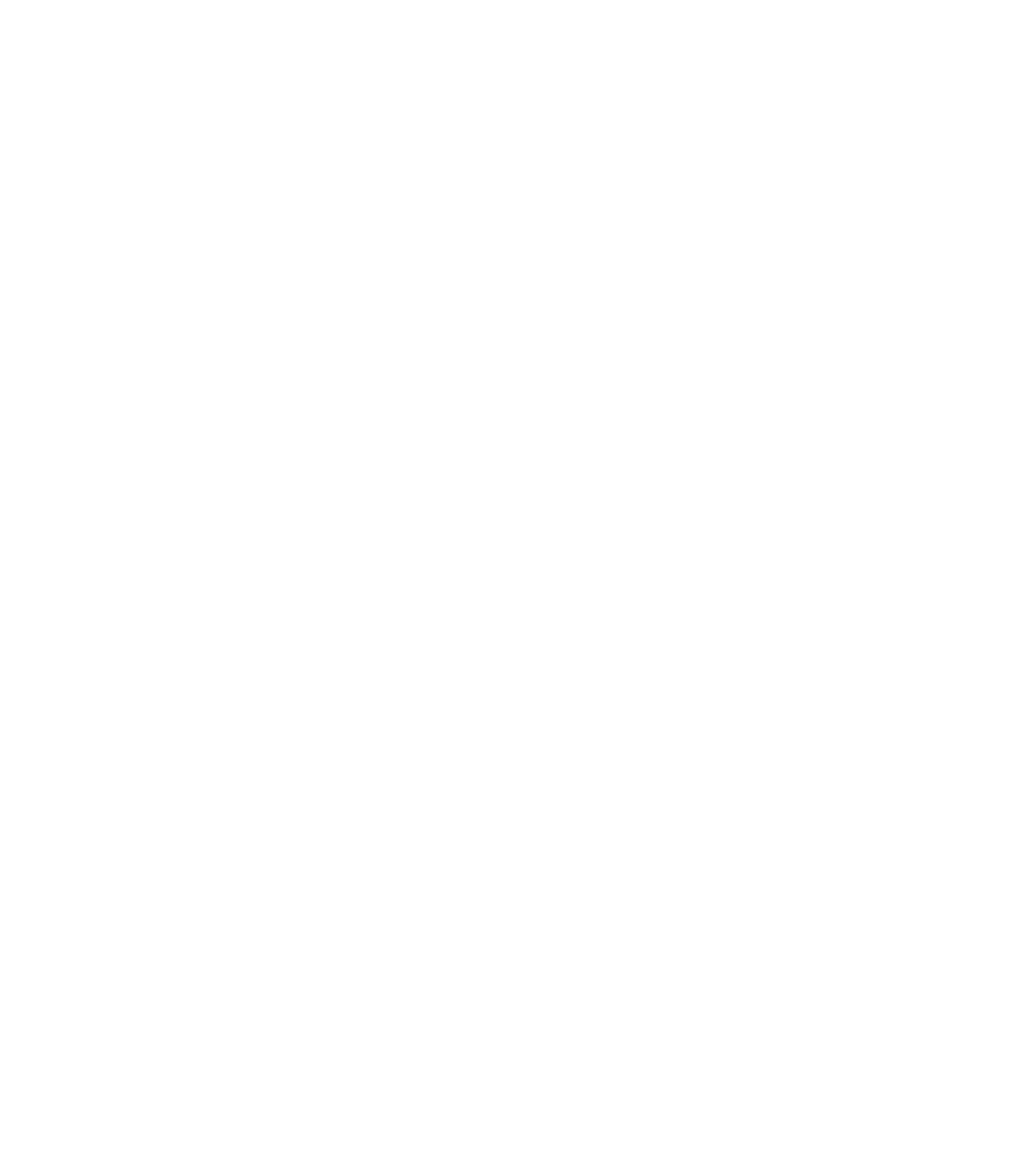
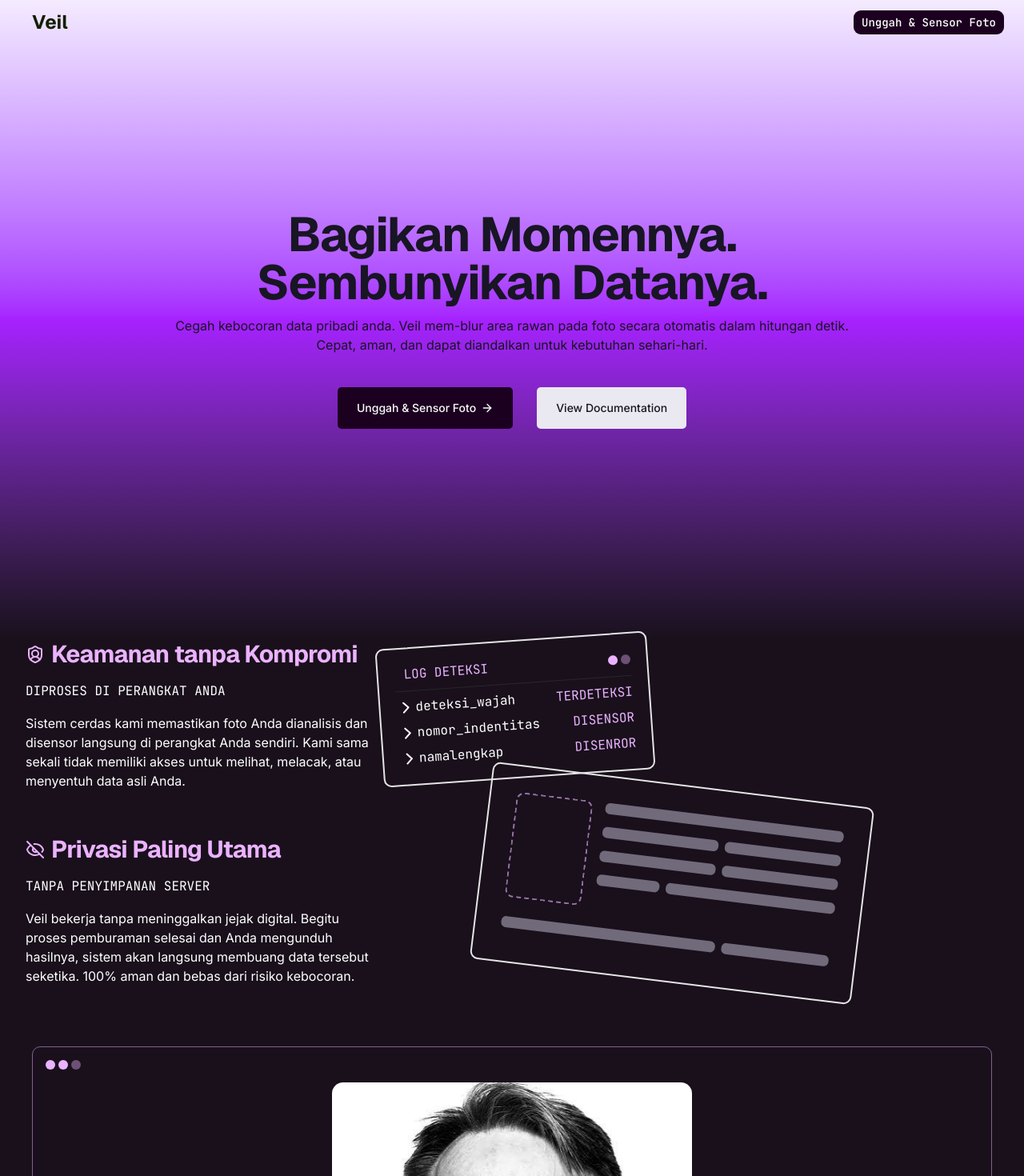
Before and after one commit to Bagas0106/veil-frontend, a Next.js app: page / in a window 1280 px wide. Shown: the top 1470 px of the page at 80% size. Before the commit the page ends 800 px from the top, so only its background shows below. Built offline with nearby package versions, Linux system fonts and the light colour scheme.

Commit message:
feat:tambahin landing page

```diff
--- /dev/null
+++ b/app/blur/page.tsx
@@ -0,0 +1,9 @@
+import Blur from "@/components/ui/blur"
+
+export default function BlurPage(){
+    return(
+        <div>
+            <Blur/>
+        </div>
+    )
+}
--- a/app/globals.css
+++ b/app/globals.css
@@ -7,9 +7,10 @@
 @theme inline {
   --color-background: var(--background);
   --color-foreground: var(--foreground);
-  --font-sans: var(--font-sans);
-  --font-mono: var(--font-geist-mono);
-  --font-heading: var(--font-sans);
+  --font-sans: var(--font-geist-sans);
+  --font-mono: var(--font-jetbrains-mono);
+  --font-inter: var(--font-inter-sans);
+  --font-heading: var(--font-geist-sans);
   --color-sidebar-ring: var(--sidebar-ring);
   --color-sidebar-border: var(--sidebar-border);
   --color-sidebar-accent-foreground: var(--sidebar-accent-foreground);
@@ -49,7 +50,7 @@
 }
 
 :root {
-  --background: oklch(1 0 0);
+  --background: oklch(15.7% 0.019 294.3);
   --foreground: oklch(0.145 0 0);
   --card: oklch(1 0 0);
   --card-foreground: oklch(0.145 0 0);
@@ -84,7 +85,7 @@
 }
 
 .dark {
-  --background: oklch(0.145 0 0);
+  --background: oklch(15.7% 0.019 294.3);
   --foreground: oklch(0.985 0 0);
   --card: oklch(0.205 0 0);
   --card-foreground: oklch(0.985 0 0);
--- a/app/layout.tsx
+++ b/app/layout.tsx
@@ -1,14 +1,26 @@
 import type { Metadata } from "next";
-import { Geist, Geist_Mono } from "next/font/google";
+import { Geist, Geist_Mono, JetBrains_Mono, Inter} from "next/font/google";
 import "./globals.css";
+import Navbar from "@/components/ui/navbar";
+import Footer from "@/components/ui/footer";
 
 const geistSans = Geist({
   variable: "--font-geist-sans",
   subsets: ["latin"],
 });
 
+const JetBrainsMono = JetBrains_Mono({
+  variable: "--font-jetbrains-mono",
+  subsets: ["latin"],
+});
+
 const geistMono = Geist_Mono({
   variable: "--font-geist-mono",
+  subsets: ["latin"],
+});
+
+const interSans = Inter({
+  variable: "--font-inter-sans",
   subsets: ["latin"],
 });
 
@@ -25,9 +37,13 @@ export default function RootLayout({
   return (
     <html
       lang="en"
-      className={`${geistSans.variable} ${geistMono.variable} h-full antialiased`}
+      className={`${geistSans.variable} ${geistMono.variable} ${JetBrainsMono.variable} ${interSans.variable} h-full subpixel-antialiased`}
     >
-      <body className="min-h-full flex flex-col">{children}</body>
+      <body className="min-h-full flex flex-col">
+        <Navbar/>
+        {children}
+        <Footer/>
+      </body>
     </html>
   );
 }
--- a/app/page.tsx
+++ b/app/page.tsx
@@ -1,9 +1,19 @@
 import Image from "next/image";
+import Hero from "@/components/ui/hero";
+import About from "@/components/ui/about";
+import Preview from "@/components/ui/preview";
 
 export default function Home() {
   return (
-    <div>
+    <main className="bg-[#19101C]">
+      <div className="bg-gradient-to-b from-[#f4ebff] via-[#a621ff] to-[#19101C] min-h-screen">
+        <Hero/>
+      </div>
+      <div className="text-white">
+        <About/>
+        <Preview/>
+      </div>
+    </main>
 
-    </div>
   );
 }
--- /dev/null
+++ b/components/ui/about.tsx
@@ -0,0 +1,84 @@
+import { ShieldUser } from "lucide-react"
+import { EyeOff } from "lucide-react"
+import { ChevronRightIcon } from "lucide-react"
+import { User2 } from "lucide-react"
+const explanation = [
+    {
+        icon : <ShieldUser/>,
+        title : "Keamanan tanpa Kompromi",
+        subtitle : "DIPROSES DI PERANGKAT ANDA",
+        description : "Sistem cerdas kami memastikan foto Anda dianalisis dan disensor langsung di perangkat Anda sendiri. Kami sama sekali tidak memiliki akses untuk melihat, melacak, atau menyentuh data asli Anda."
+    },
+    {
+        icon : <EyeOff/>,
+        title : "Privasi Paling Utama",
+        subtitle : "TANPA PENYIMPANAN SERVER",
+        description : "Veil bekerja tanpa meninggalkan jejak digital. Begitu proses pemburaman selesai dan Anda mengunduh hasilnya, sistem akan langsung membuang data tersebut seketika. 100% aman dan bebas dari risiko kebocoran."
+    },
+]
+
+export default function About(){
+    return(
+        <div className="grid grid-cols-[1fr_1.7fr] content-center ">
+            <div className="flex flex-col gap-14 pl-8">
+                {explanation.map((ex) => (
+                    <div className="space-y-4">
+                        <h1 className="font-bold text-3xl text-[#EBB2FF] tracking-tight flex items-center gap-2"> {ex.icon}{ex.title}</h1>
+                        <p className="font-mono text-white">{ex.subtitle}</p>
+                        <p className="text-white font-inter max-w-md">{ex.description}</p>
+                    </div>
+                ))}
+            </div>
+            <div className="font-mono relative ">
+                <div className="border-2 p-5 w-full max-w-[340px] rounded-lg -rotate-4 space-y-2 ">
+                    <div className="flex justify-between items-center">
+                        <p className="text-[#EBB2FF] flex pl-3">LOG DETEKSI</p>
+                        <div className="flex gap-1">
+                            <div className="w-3 h-3 rounded-full bg-[#EBB2FF]"></div>
+                            <div className="w-3 h-3 rounded-full bg-[#EBB2FF]/40"></div>
+                        </div>
+                    </div>
+                    <hr className="border-zinc-800"/>
+                    <div className="flex justify-between">
+                        <p className="text-white flex"><ChevronRightIcon color="white"/> deteksi_wajah</p>
+                        <p className="text-[#EBB2FF]">TERDETEKSI</p>
+                    </div>
+                    <div className="flex justify-between">
+                        <p className="text-white flex"><ChevronRightIcon color="white"/> nomor_indentitas</p>
+                        <p className="text-[#EBB2FF]">DISENSOR</p>
+                    </div>
+                    <div className="flex justify-between">
+                        <p className="text-white flex"><ChevronRightIcon color="white"/> namalengkap</p>
+                        <p className="text-[#EBB2FF]">DISENROR</p>
+                    </div>
+                </div>
+                <div className="border-2 p-8 w-120 h-62 rounded-lg rotate-7 space-y-2 absolute right-50 top-45 space-y-6">
+                    <div className="flex gap-4 w-full">
+                        <div className="w-30 h-33 border-2 border-dashed border-[#EBB2FF]/60 rounded-lg flex items-center justify-center"></div>
+                        <div className="space-y-4">
+                            <div className="w-75">
+                                <div className="h-3.5 w-full bg-[#C8C4D7]/50 rounded-sm "></div>
+                            </div>
+                            <div className="flex gap-2 w-75">
+                                <div className="h-3.5 w-full bg-[#C8C4D7]/50 rounded-sm"></div>
+                                <div className="h-3.5 w-full bg-[#C8C4D7]/50 rounded-sm"></div>
+                            </div>
+                            <div className="flex gap-2 w-75">
+                                <div className="h-3.5 w-full bg-[#C8C4D7]/50 rounded-sm"></div>
+                                <div className="h-3.5 w-full bg-[#C8C4D7]/50 rounded-sm"></div>
+                            </div>
+                            <div className="grid grid-cols-[1fr_2.7fr] gap-2 w-75">
+                                <div className="h-3.5 w-full bg-[#C8C4D7]/50 rounded-sm"></div>
+                                <div className="h-3.5 w-full bg-[#C8C4D7]/50 rounded-sm"></div>
+                            </div>
+                        </div>
+                    </div>
+                    <div className="grid grid-cols-[2fr_1fr] gap-2 w-full">
+                        <div className="h-3.5 w-full bg-[#C8C4D7]/50 rounded-sm"></div>
+                        <div className="h-3.5 w-full bg-[#C8C4D7]/50 rounded-sm"></div>
+                    </div>
+                </div>
+            </div>
+        </div>
+    )
+}
--- /dev/null
+++ b/components/ui/blur.tsx
@@ -0,0 +1,7 @@
+export default function Blur(){
+    return(
+        <div>
+            nabil
+        </div>
+    )
+}
--- /dev/null
+++ b/components/ui/footer.tsx
@@ -0,0 +1,7 @@
+export default function Footer(){
+    return(
+        <div className="flex justify-center items-center p-10 bg-[#19101C]">
+            <p className="font-mono text-white text-sm">© 2024 Veil Privacy Platform. All rights reserved. Built for secure engineering.</p>
+        </div>
+    )
+}
--- /dev/null
+++ b/components/ui/hero.tsx
@@ -0,0 +1,17 @@
+import { Button } from "./button"
+import { ArrowRightIcon } from "lucide-react"
+
+export default function Hero(){
+    return(
+        <div className="flex flex-col min-h-screen text-white justify-center bg-gradien-b">
+            <div className=" space-y-3">
+                <h1 className="font-bold tracking-tight text-center text-6xl font-geist text-[#181524]">Bagikan Momennya. <br /> Sembunyikan Datanya.</h1>
+                <p className="text-center font-inter text-[#181524]">Cegah kebocoran data pribadi anda. Veil mem-blur area rawan pada foto secara otomatis dalam hitungan detik. <br /> Cepat, aman, dan dapat diandalkan untuk kebutuhan sehari-hari.</p>
+            </div>
+            <div className="flex justify-center gap-7 pt-10 ">
+                <Button className="bg-[#1C0020] hover:bg-[#1C0020] py-6.5 px-6 rounded-sm font-inter">Unggah & Sensor Foto <ArrowRightIcon/></Button>
+                <Button className="bg-[#EAE8F0] hover:bg-[#EAE8F1] py-6.5 px-6 rounded-sm font-inter text-[#181524]">View Documentation</Button>
+            </div>
+        </div>
+    )
+}
--- /dev/null
+++ b/components/ui/navbar.tsx
@@ -0,0 +1,15 @@
+import Image from "next/image"
+import { Button } from "./button"
+
+export default function Navbar(){
+    return(
+        <nav className="contents">
+            <div className="fixed left-10 top-3 z-50 flex gap-4 mix-blend-difference text-white ">
+               <h1 className="font-bold text-2xl">Veil</h1>
+            </div>
+            <div>
+                <Button className="fixed right-6 top-3 z-50 text-white bg-[#1C0020] hover:bg-[#1C0020]  rounded-lg font-mono text-sm">Unggah & Sensor Foto</Button>
+            </div>
+        </nav>
+    )
+}
--- /dev/null
+++ b/components/ui/preview.tsx
@@ -0,0 +1,22 @@
+
+
+export default function Preview(){
+
+    return(
+        <div className="min-h-screen flex justify-center items-center">
+            <div className="h-162 w-300 border border-[#EBB2FF]/50 p-4 rounded-lg space-y-4">
+                <div className="flex gap-1">
+                    <div className="w-3 h-3 rounded-full bg-[#EBB2FF]"></div>
+                    <div className="w-3 h-3 rounded-full bg-[#EBB2FF]"></div>
+                    <div className="w-3 h-3 rounded-full bg-[#EBB2FF]/40"></div>
+                </div>
+                <div className="flex items-center justify-center">
+                    <img src="linus.jpg" alt="" width={450} className="rounded-xl"/>
+                </div>
+            </div>
+            <div>
+
+            </div>
+        </div>
+    )
+}
```
Also changed, not shown: public/linus.jpg (added).
